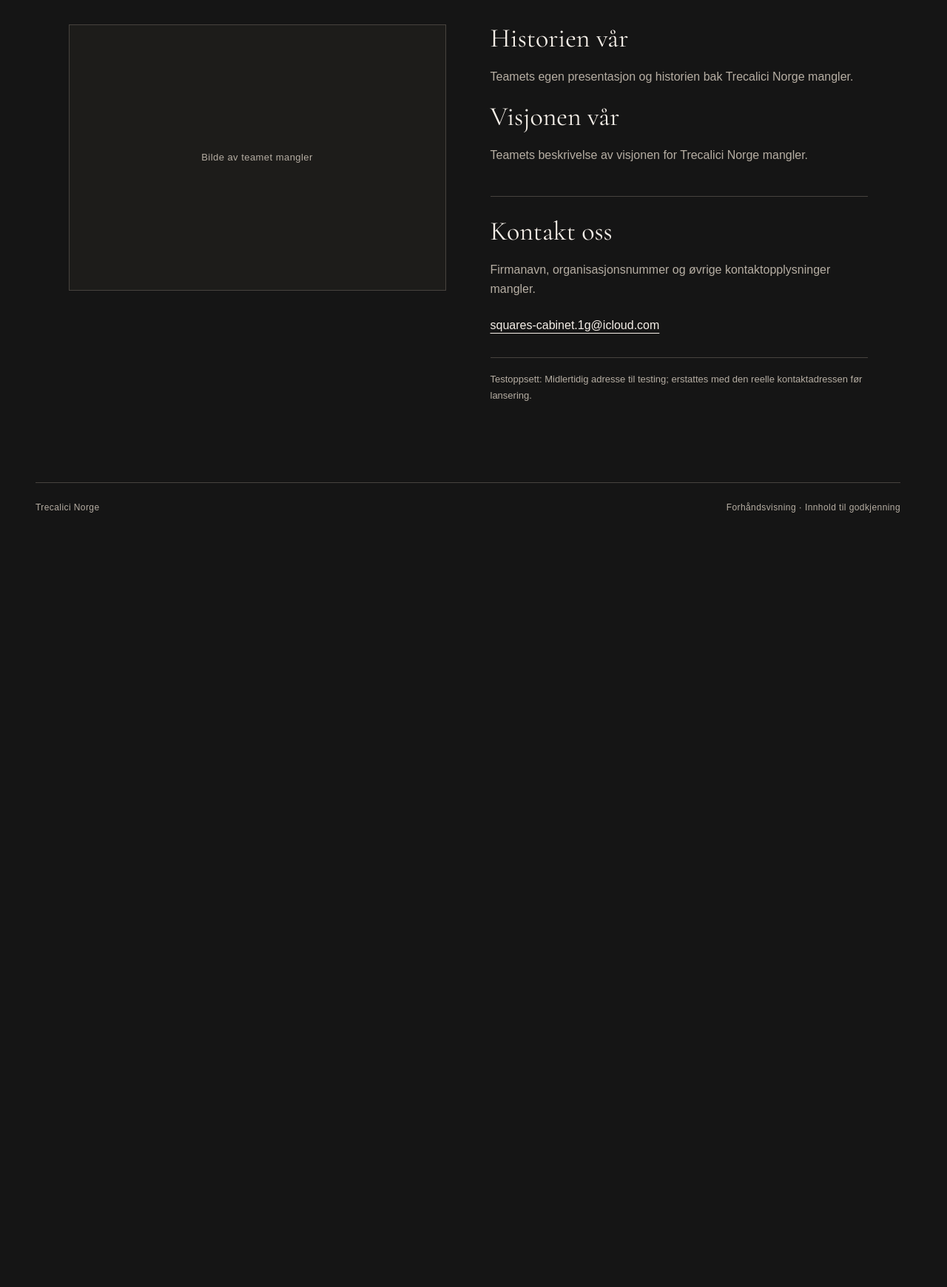
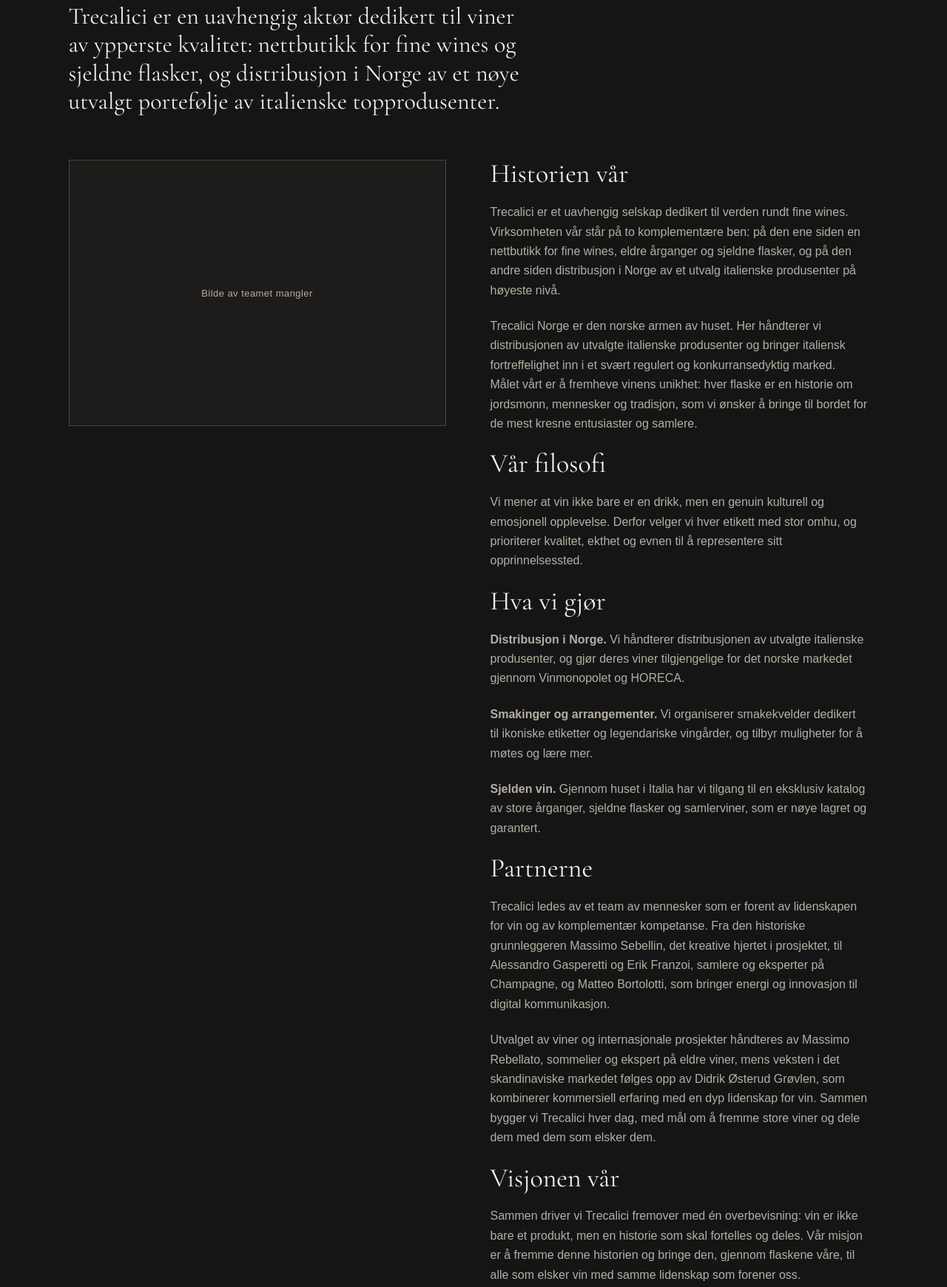
Before and after one commit to j4hr3n/trecalici-no, a plain HTML site: page site/om-oss/index.html in a window 1280 px wide. Shown: the part 355-2095 px from the top of the page at 74% size. Before the commit the page ends 1076 px from the top, so only its background shows below. Drawn offline with Linux system fonts and the light colour scheme.

Commit message:
Fill about page with the general Trecalici story

```diff
--- a/site/om-oss/index.html
+++ b/site/om-oss/index.html
@@ -31,16 +31,33 @@
   <main id="innhold" class="page" tabindex="-1">
     <p class="eyebrow">Om oss</p>
     <h1>Trecalici. I Norge.</h1>
+    <p class="lead constrained">Trecalici er en uavhengig aktør dedikert til viner av ypperste kvalitet: nettbutikk for fine wines og sjeldne flasker, og distribusjon i Norge av et nøye utvalgt portefølje av italienske topprodusenter.</p>
     <div class="producer">
       <div class="placeholder team">Bilde av teamet mangler</div>
       <div>
         <section aria-labelledby="story-title">
           <h2 id="story-title">Historien vår</h2>
-          <p>Teamets egen presentasjon og historien bak Trecalici Norge mangler.</p>
+          <p>Trecalici er et uavhengig selskap dedikert til verden rundt fine wines. Virksomheten vår står på to komplementære ben: på den ene siden en nettbutikk for fine wines, eldre årganger og sjeldne flasker, og på den andre siden distribusjon i Norge av et utvalg italienske produsenter på høyeste nivå.</p>
+          <p>Trecalici Norge er den norske armen av huset. Her håndterer vi distribusjonen av utvalgte italienske produsenter og bringer italiensk fortreffelighet inn i et svært regulert og konkurransedyktig marked. Målet vårt er å fremheve vinens unikhet: hver flaske er en historie om jordsmonn, mennesker og tradisjon, som vi ønsker å bringe til bordet for de mest kresne entusiaster og samlere.</p>
+        </section>
+        <section aria-labelledby="philosophy-title">
+          <h2 id="philosophy-title">Vår filosofi</h2>
+          <p>Vi mener at vin ikke bare er en drikk, men en genuin kulturell og emosjonell opplevelse. Derfor velger vi hver etikett med stor omhu, og prioriterer kvalitet, ekthet og evnen til å representere sitt opprinnelsessted.</p>
+        </section>
+        <section aria-labelledby="work-title">
+          <h2 id="work-title">Hva vi gjør</h2>
+          <p><strong>Distribusjon i Norge.</strong> Vi håndterer distribusjonen av utvalgte italienske produsenter, og gjør deres viner tilgjengelige for det norske markedet gjennom Vinmonopolet og HORECA.</p>
+          <p><strong>Smakinger og arrangementer.</strong> Vi organiserer smakekvelder dedikert til ikoniske etiketter og legendariske vingårder, og tilbyr muligheter for å møtes og lære mer.</p>
+          <p><strong>Sjelden vin.</strong> Gjennom huset i Italia har vi tilgang til en eksklusiv katalog av store årganger, sjeldne flasker og samlerviner, som er nøye lagret og garantert.</p>
+        </section>
+        <section aria-labelledby="team-title">
+          <h2 id="team-title">Partnerne</h2>
+          <p>Trecalici ledes av et team av mennesker som er forent av lidenskapen for vin og av komplementær kompetanse. Fra den historiske grunnleggeren Massimo Sebellin, det kreative hjertet i prosjektet, til Alessandro Gasperetti og Erik Franzoi, samlere og eksperter på Champagne, og Matteo Bortolotti, som bringer energi og innovasjon til digital kommunikasjon.</p>
+          <p>Utvalget av viner og internasjonale prosjekter håndteres av Massimo Rebellato, sommelier og ekspert på eldre viner, mens veksten i det skandinaviske markedet følges opp av Didrik Østerud Grøvlen, som kombinerer kommersiell erfaring med en dyp lidenskap for vin. Sammen bygger vi Trecalici hver dag, med mål om å fremme store viner og dele dem med dem som elsker dem.</p>
         </section>
         <section aria-labelledby="vision-title">
           <h2 id="vision-title">Visjonen vår</h2>
-          <p>Teamets beskrivelse av visjonen for Trecalici Norge mangler.</p>
+          <p>Sammen driver vi Trecalici fremover med én overbevisning: vin er ikke bare et produkt, men en historie som skal fortelles og deles. Vår misjon er å fremme denne historien og bringe den, gjennom flaskene våre, til alle som elsker vin med samme lidenskap som forener oss.</p>
         </section>
         <section class="contact" aria-labelledby="contact-title">
           <h2 id="contact-title">Kontakt oss</h2>
@@ -52,6 +69,7 @@
         </section>
       </div>
     </div>
+    <p class="review-note">Forhåndsvisning: Teksten er den generelle presentasjonen fra trecalici.com («Chi siamo»), tilpasset den norske virksomheten. Teamliste og firmaopplysninger må bekreftes før lansering. Bilde av teamet mangler.</p>
   </main>
   <footer class="footer">
     <span>Trecalici Norge</span>
```
